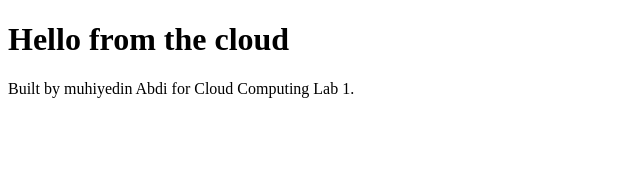
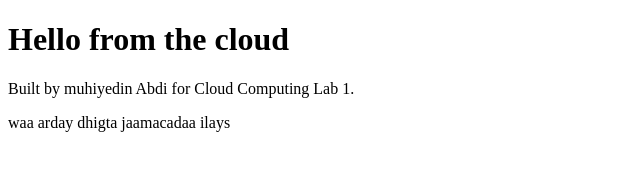
Before and after one commit to faculfagax98-cloud/my-cloud-lab, a plain HTML site: page index.html in a window 1280 px wide. Shown: the whole page, without its empty margins (0-640 px from the left). Drawn offline with Linux system fonts and the light colour scheme.

Commit message:
Add paragraph about student in Somali
Added a new paragraph in Somali about the student.

```diff
--- a/index.html
+++ b/index.html
@@ -4,5 +4,6 @@
 <body>
 <h1>Hello from the cloud</h1>
 <p>Built by muhiyedin Abdi for Cloud Computing Lab 1.</p>
+ <p>  waa arday dhigta jaamacadaa ilays</p>
 </body>
 </html>
```
